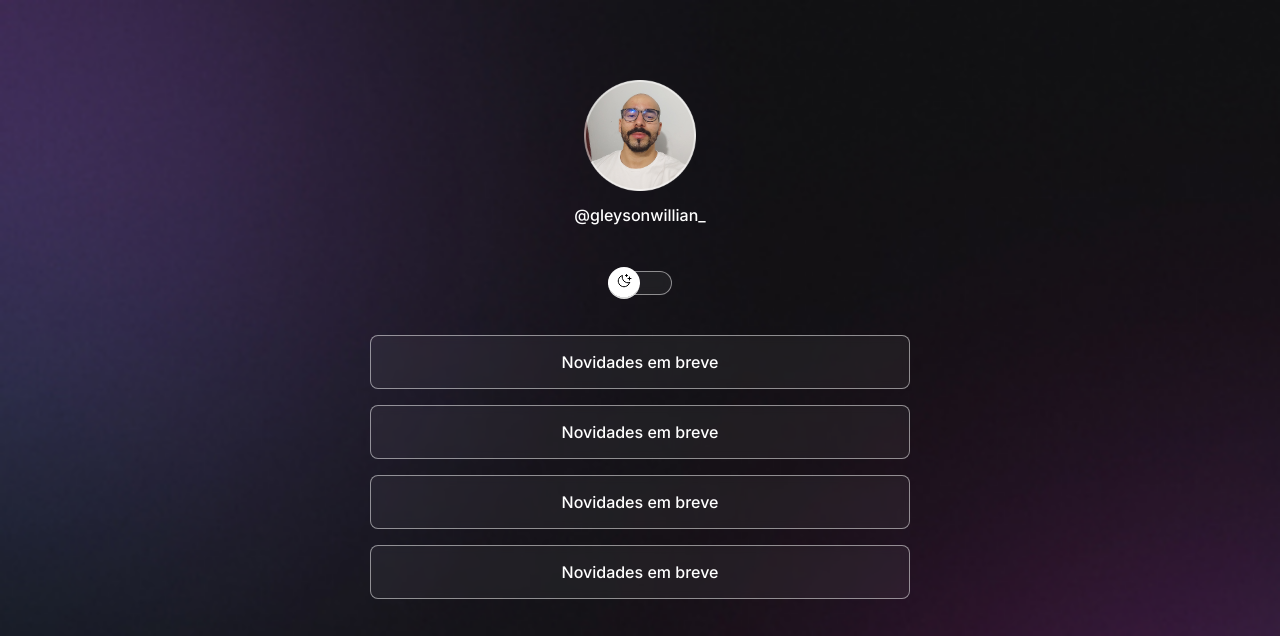
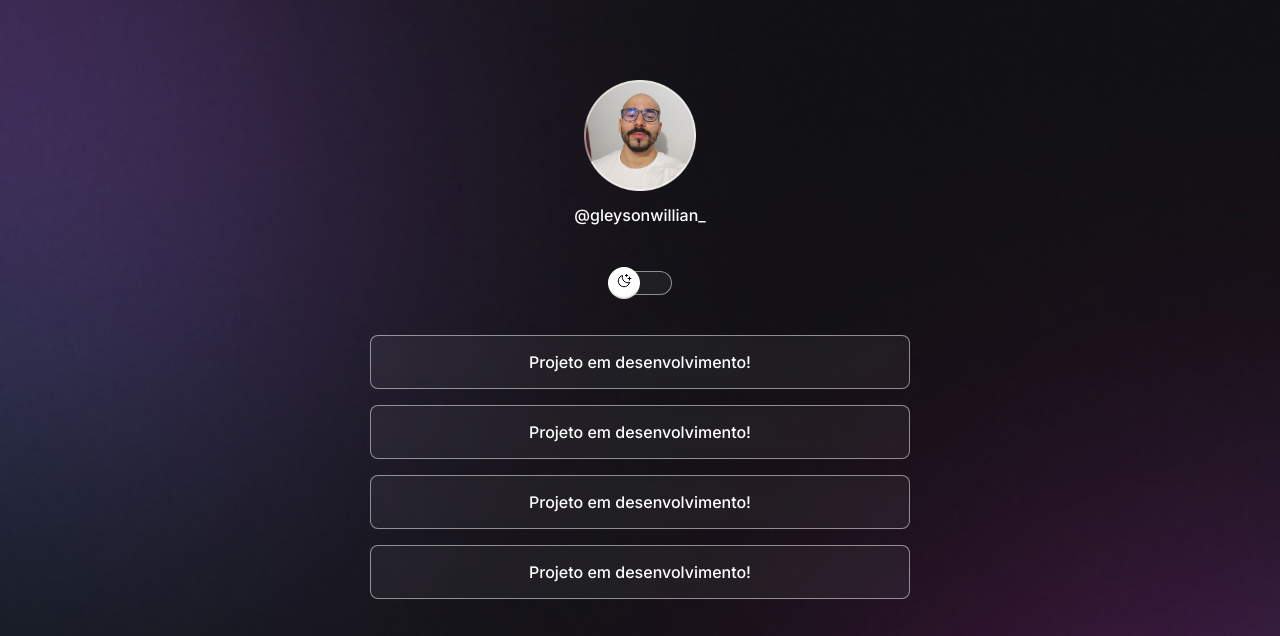
Before and after one commit to GleysonWillian/dev-links-darkmode, a plain HTML site: page index.html in a window 1280 px wide. Shown: the top 636 px of the page. Drawn offline with nearby package versions, Linux system fonts and the light colour scheme.

Commit message:
atualização links de projeto para "Projeto em desenvolvimento!"

```diff
--- a/index.html
+++ b/index.html
@@ -25,20 +25,16 @@
       </div>
       <ul>
         <li>
-          <a href="#">Novidades em breve</a>
+          <a href="#">Projeto em desenvolvimento!</a>
         </li>
         <li>
-          <a href="#">Novidades em breve</a>
+          <a href="#">Projeto em desenvolvimento!</a>
         </li>
         <li>
-          <a
-            href=""
-            target="_blank"
-            >Novidades em breve</a
-          >
+          <a href="#">Projeto em desenvolvimento!</a>
         </li>
         <li>
-          <a href="#">Novidades em breve</a>
+          <a href="#">Projeto em desenvolvimento!</a>
         </li>
       </ul>
       <div id="social-links">
```
